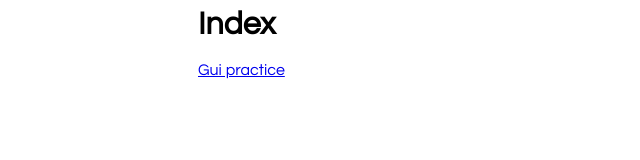
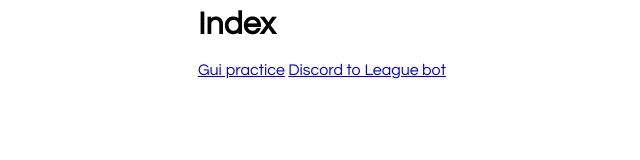
Before and after one commit to KarlofKuwait/Karlofkuwait, a plain HTML site: page Website/Files/Index.html in a window 1280 px wide. Shown: the whole page, without its empty margins (150-790 px from the left). Drawn offline with Linux system fonts and the light colour scheme.

Commit message:
Update Index.html

```diff
--- a/Website/Files/Index.html
+++ b/Website/Files/Index.html
@@ -14,3 +14,4 @@ h2 {
 <title>Index</title>
 
 <a href="Gui Practice.html">Gui practice</a>
+<a href="Discordtoleague.html">Discord to League bot</a>
```
